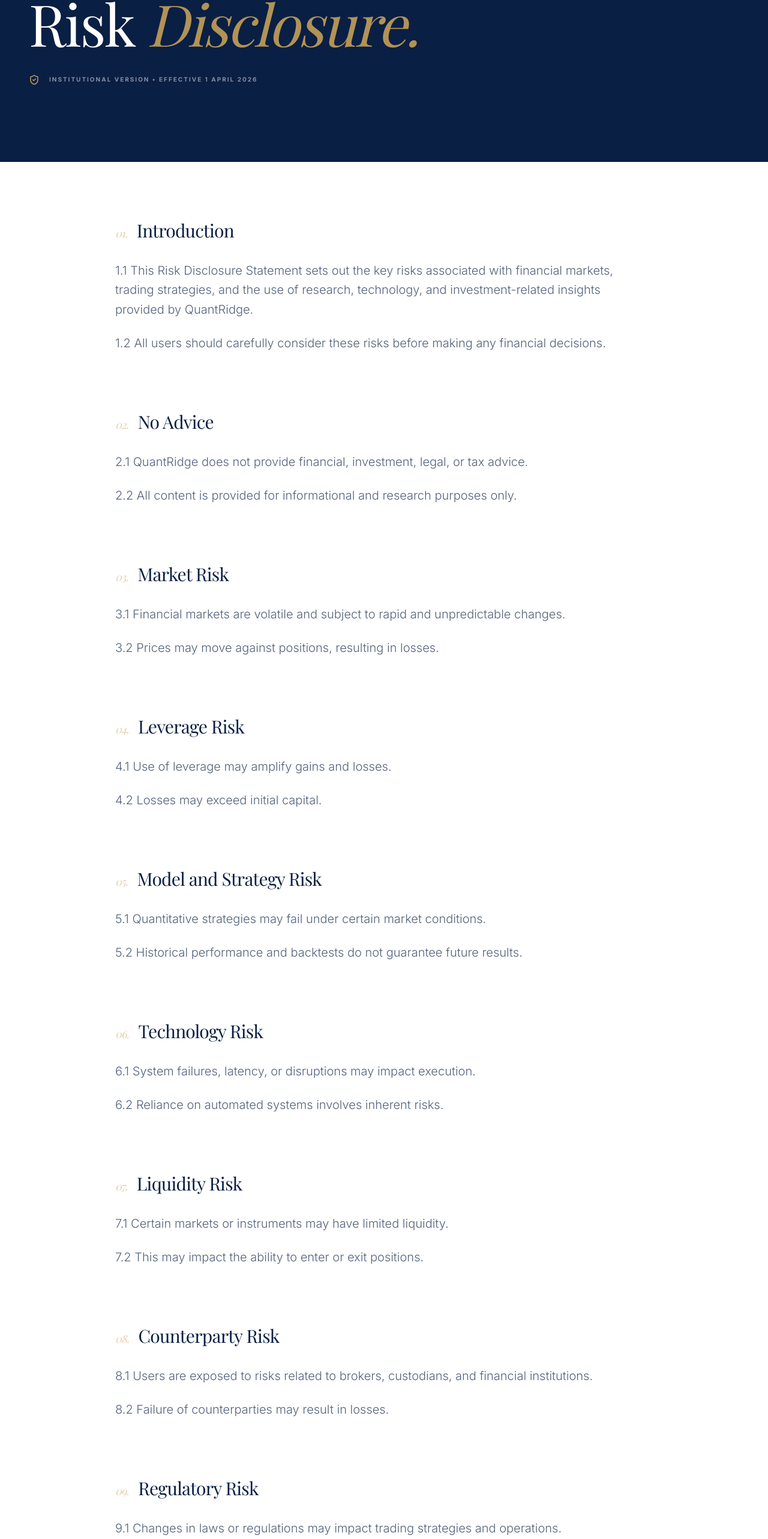
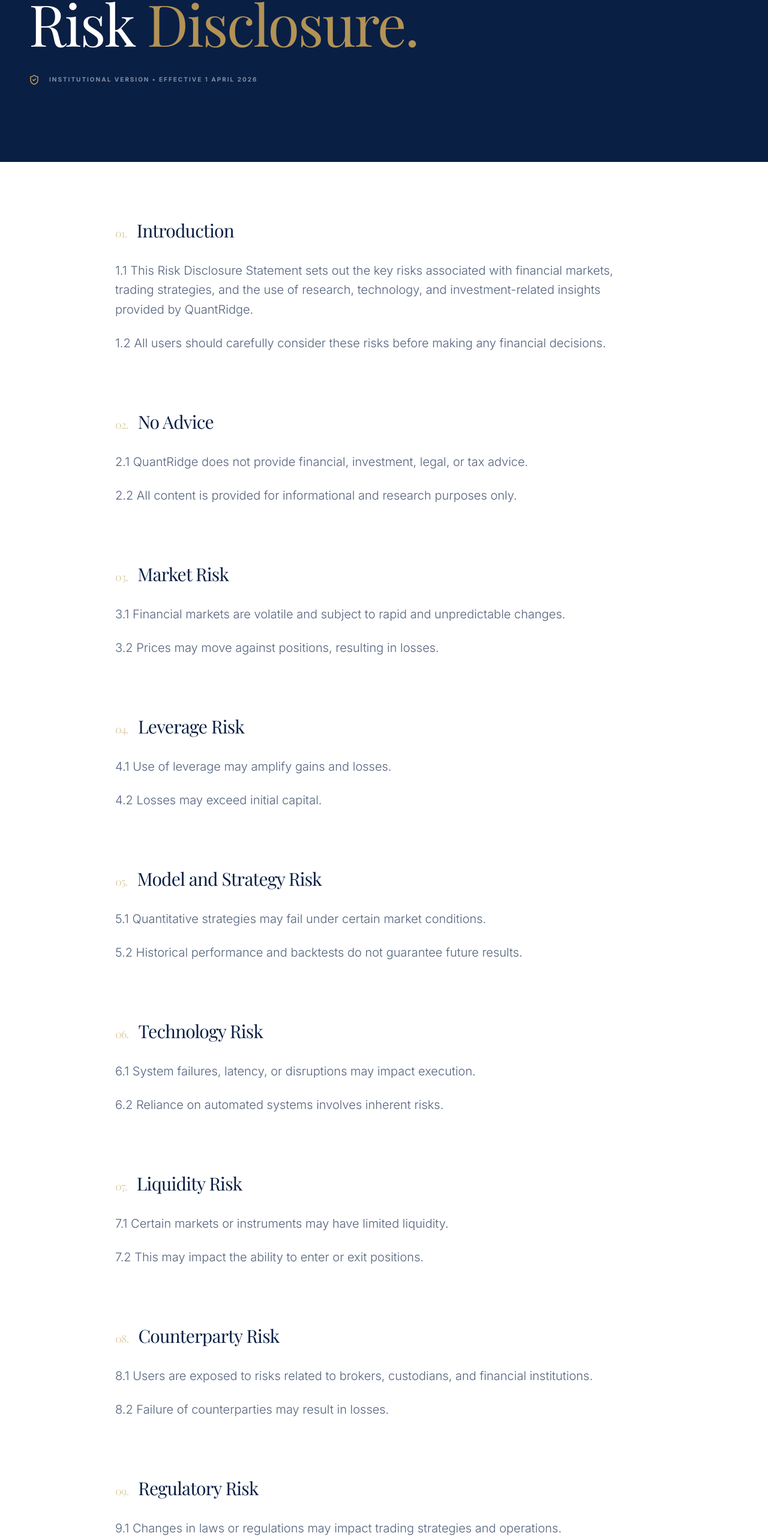
Before and after one commit to Zubi71/Quantridgesg, a Next.js app: page /risk-disclosure in a window 1280 px wide. Shown: the part 214-2780 px from the top of the page at 60% size. Built offline with nearby package versions, Linux system fonts and the light colour scheme; a web font is replaced by a local one.

Commit message:
Global Style Refinement: Remove all italics and update Legal Disclaimer branding

```diff
--- a/src/app/risk-disclosure/page.tsx
+++ b/src/app/risk-disclosure/page.tsx
@@ -23,7 +23,7 @@ const RiskDisclosure = () => {
               className="text-4xl sm:text-6xl md:text-7xl lg:text-8xl font-serif leading-[1.1] mb-8"
               style={{ fontFamily: "'Playfair Display', serif" }}
             >
-              Risk <span className="italic text-gold opacity-90">Disclosure.</span>
+              Risk <span className="text-gold opacity-90">Disclosure.</span>
             </motion.h1>
             <motion.div variants={fadeUpItem} className="flex items-center gap-4 text-white/50 uppercase tracking-[0.2em] text-[10px] font-bold">
               <ShieldCheck size={18} className="text-gold" />
@@ -40,7 +40,7 @@ const RiskDisclosure = () => {
 
             <motion.div initial={{ opacity: 0, y: 20 }} whileInView={{ opacity: 1, y: 0 }} viewport={reveal} transition={{ duration: 0.6, ease: easeOut }}>
               <h2 className="text-2xl sm:text-3xl font-serif text-navy mb-8 flex items-baseline gap-4">
-                <span className="text-gold text-lg italic opacity-50 font-serif">01.</span> Introduction
+                <span className="text-gold text-lg opacity-50 font-serif">01.</span> Introduction
               </h2>
               <div className="space-y-6 text-navy/70 text-lg sm:text-xl font-light leading-relaxed">
                 <p>1.1 This Risk Disclosure Statement sets out the key risks associated with financial markets, trading strategies, and the use of research, technology, and investment-related insights provided by QuantRidge.</p>
@@ -50,7 +50,7 @@ const RiskDisclosure = () => {
 
             <motion.div initial={{ opacity: 0, y: 20 }} whileInView={{ opacity: 1, y: 0 }} viewport={reveal} transition={{ duration: 0.6, ease: easeOut }}>
               <h2 className="text-2xl sm:text-3xl font-serif text-navy mb-8 flex items-baseline gap-4">
-                <span className="text-gold text-lg italic opacity-50 font-serif">02.</span> No Advice
+                <span className="text-gold text-lg opacity-50 font-serif">02.</span> No Advice
               </h2>
               <div className="space-y-6 text-navy/70 text-lg sm:text-xl font-light leading-relaxed">
                 <p>2.1 QuantRidge does not provide financial, investment, legal, or tax advice.</p>
@@ -60,7 +60,7 @@ const RiskDisclosure = () => {
 
             <motion.div initial={{ opacity: 0, y: 20 }} whileInView={{ opacity: 1, y: 0 }} viewport={reveal} transition={{ duration: 0.6, ease: easeOut }}>
               <h2 className="text-2xl sm:text-3xl font-serif text-navy mb-8 flex items-baseline gap-4">
-                <span className="text-gold text-lg italic opacity-50 font-serif">03.</span> Market Risk
+                <span className="text-gold text-lg opacity-50 font-serif">03.</span> Market Risk
               </h2>
               <div className="space-y-6 text-navy/70 text-lg sm:text-xl font-light leading-relaxed">
                 <p>3.1 Financial markets are volatile and subject to rapid and unpredictable changes.</p>
@@ -70,7 +70,7 @@ const RiskDisclosure = () => {
 
             <motion.div initial={{ opacity: 0, y: 20 }} whileInView={{ opacity: 1, y: 0 }} viewport={reveal} transition={{ duration: 0.6, ease: easeOut }}>
               <h2 className="text-2xl sm:text-3xl font-serif text-navy mb-8 flex items-baseline gap-4">
-                <span className="text-gold text-lg italic opacity-50 font-serif">04.</span> Leverage Risk
+                <span className="text-gold text-lg opacity-50 font-serif">04.</span> Leverage Risk
               </h2>
               <div className="space-y-6 text-navy/70 text-lg sm:text-xl font-light leading-relaxed">
                 <p>4.1 Use of leverage may amplify gains and losses.</p>
@@ -80,7 +80,7 @@ const RiskDisclosure = () => {
 
             <motion.div initial={{ opacity: 0, y: 20 }} whileInView={{ opacity: 1, y: 0 }} viewport={reveal} transition={{ duration: 0.6, ease: easeOut }}>
               <h2 className="text-2xl sm:text-3xl font-serif text-navy mb-8 flex items-baseline gap-4">
-                <span className="text-gold text-lg italic opacity-50 font-serif">05.</span> Model and Strategy Risk
+                <span className="text-gold text-lg opacity-50 font-serif">05.</span> Model and Strategy Risk
               </h2>
               <div className="space-y-6 text-navy/70 text-lg sm:text-xl font-light leading-relaxed">
                 <p>5.1 Quantitative strategies may fail under certain market conditions.</p>
@@ -90,7 +90,7 @@ const RiskDisclosure = () => {
 
             <motion.div initial={{ opacity: 0, y: 20 }} whileInView={{ opacity: 1, y: 0 }} viewport={reveal} transition={{ duration: 0.6, ease: easeOut }}>
               <h2 className="text-2xl sm:text-3xl font-serif text-navy mb-8 flex items-baseline gap-4">
-                <span className="text-gold text-lg italic opacity-50 font-serif">06.</span> Technology Risk
+                <span className="text-gold text-lg opacity-50 font-serif">06.</span> Technology Risk
               </h2>
               <div className="space-y-6 text-navy/70 text-lg sm:text-xl font-light leading-relaxed">
                 <p>6.1 System failures, latency, or disruptions may impact execution.</p>
@@ -100,7 +100,7 @@ const RiskDisclosure = () => {
 
             <motion.div initial={{ opacity: 0, y: 20 }} whileInView={{ opacity: 1, y: 0 }} viewport={reveal} transition={{ duration: 0.6, ease: easeOut }}>
               <h2 className="text-2xl sm:text-3xl font-serif text-navy mb-8 flex items-baseline gap-4">
-                <span className="text-gold text-lg italic opacity-50 font-serif">07.</span> Liquidity Risk
+                <span className="text-gold text-lg opacity-50 font-serif">07.</span> Liquidity Risk
               </h2>
               <div className="space-y-6 text-navy/70 text-lg sm:text-xl font-light leading-relaxed">
                 <p>7.1 Certain markets or instruments may have limited liquidity.</p>
@@ -110,7 +110,7 @@ const RiskDisclosure = () => {
 
             <motion.div initial={{ opacity: 0, y: 20 }} whileInView={{ opacity: 1, y: 0 }} viewport={reveal} transition={{ duration: 0.6, ease: easeOut }}>
               <h2 className="text-2xl sm:text-3xl font-serif text-navy mb-8 flex items-baseline gap-4">
-                <span className="text-gold text-lg italic opacity-50 font-serif">08.</span> Counterparty Risk
+                <span className="text-gold text-lg opacity-50 font-serif">08.</span> Counterparty Risk
               </h2>
               <div className="space-y-6 text-navy/70 text-lg sm:text-xl font-light leading-relaxed">
                 <p>8.1 Users are exposed to risks related to brokers, custodians, and financial institutions.</p>
@@ -120,7 +120,7 @@ const RiskDisclosure = () => {
 
             <motion.div initial={{ opacity: 0, y: 20 }} whileInView={{ opacity: 1, y: 0 }} viewport={reveal} transition={{ duration: 0.6, ease: easeOut }}>
               <h2 className="text-2xl sm:text-3xl font-serif text-navy mb-8 flex items-baseline gap-4">
-                <span className="text-gold text-lg italic opacity-50 font-serif">09.</span> Regulatory Risk
+                <span className="text-gold text-lg opacity-50 font-serif">09.</span> Regulatory Risk
               </h2>
               <div className="space-y-6 text-navy/70 text-lg sm:text-xl font-light leading-relaxed">
                 <p>9.1 Changes in laws or regulations may impact trading strategies and operations.</p>
@@ -129,7 +129,7 @@ const RiskDisclosure = () => {
 
             <motion.div initial={{ opacity: 0, y: 20 }} whileInView={{ opacity: 1, y: 0 }} viewport={reveal} transition={{ duration: 0.6, ease: easeOut }}>
               <h2 className="text-2xl sm:text-3xl font-serif text-navy mb-8 flex items-baseline gap-4">
-                <span className="text-gold text-lg italic opacity-50 font-serif">10.</span> Data and Information Risk
+                <span className="text-gold text-lg opacity-50 font-serif">10.</span> Data and Information Risk
               </h2>
               <div className="space-y-6 text-navy/70 text-lg sm:text-xl font-light leading-relaxed">
                 <p>10.1 Data used in analysis may be incomplete or inaccurate.</p>
@@ -139,7 +139,7 @@ const RiskDisclosure = () => {
 
             <motion.div initial={{ opacity: 0, y: 20 }} whileInView={{ opacity: 1, y: 0 }} viewport={reveal} transition={{ duration: 0.6, ease: easeOut }}>
               <h2 className="text-2xl sm:text-3xl font-serif text-navy mb-8 flex items-baseline gap-4">
-                <span className="text-gold text-lg italic opacity-50 font-serif">11.</span> No Guarantee of Returns
+                <span className="text-gold text-lg opacity-50 font-serif">11.</span> No Guarantee of Returns
               </h2>
               <div className="space-y-6 text-navy/70 text-lg sm:text-xl font-light leading-relaxed">
                 <p>11.1 There is no guarantee of profitability or performance.</p>
@@ -149,7 +149,7 @@ const RiskDisclosure = () => {
 
             <motion.div initial={{ opacity: 0, y: 20 }} whileInView={{ opacity: 1, y: 0 }} viewport={reveal} transition={{ duration: 0.6, ease: easeOut }}>
               <h2 className="text-2xl sm:text-3xl font-serif text-navy mb-8 flex items-baseline gap-4">
-                <span className="text-gold text-lg italic opacity-50 font-serif">12.</span> User Responsibility
+                <span className="text-gold text-lg opacity-50 font-serif">12.</span> User Responsibility
               </h2>
               <div className="space-y-6 text-navy/70 text-lg sm:text-xl font-light leading-relaxed">
                 <p>12.1 Users are solely responsible for their own decisions and outcomes.</p>
@@ -158,7 +158,7 @@ const RiskDisclosure = () => {
 
             <motion.div initial={{ opacity: 0, y: 20 }} whileInView={{ opacity: 1, y: 0 }} viewport={reveal} transition={{ duration: 0.6, ease: easeOut }}>
               <h2 className="text-2xl sm:text-3xl font-serif text-navy mb-8 flex items-baseline gap-4">
-                <span className="text-gold text-lg italic opacity-50 font-serif">13.</span> Limitation of Liability
+                <span className="text-gold text-lg opacity-50 font-serif">13.</span> Limitation of Liability
               </h2>
               <div className="space-y-6 text-navy/70 text-lg sm:text-xl font-light leading-relaxed">
                 <p>13.1 QuantRidge shall not be liable for any losses arising from reliance on its content or systems.</p>
@@ -167,7 +167,7 @@ const RiskDisclosure = () => {
 
             <motion.div initial={{ opacity: 0, y: 20 }} whileInView={{ opacity: 1, y: 0 }} viewport={reveal} transition={{ duration: 0.6, ease: easeOut }}>
               <h2 className="text-2xl sm:text-3xl font-serif text-navy mb-8 flex items-baseline gap-4">
-                <span className="text-gold text-lg italic opacity-50 font-serif">14.</span> Acknowledgement
+                <span className="text-gold text-lg opacity-50 font-serif">14.</span> Acknowledgement
               </h2>
               <div className="space-y-6 text-navy/70 text-lg sm:text-xl font-light leading-relaxed">
                 <p>14.1 By using QuantRidge platforms, users acknowledge and accept these risks.</p>
--- a/src/components/sections/CTA.tsx
+++ b/src/components/sections/CTA.tsx
@@ -8,7 +8,7 @@ const CTA = () => (
       <motion.div initial="hidden" whileInView="visible" viewport={reveal} variants={staggerContainer(0.11, 0.05)}>
         <motion.h2 variants={fadeUpItem} className="text-3xl sm:text-4xl md:text-5xl lg:text-6xl font-serif text-white mb-6 md:mb-8 leading-tight">
           Ready to explore the <br className="hidden sm:block" />
-          <span className="text-gold italic">next frontier?</span>
+          <span className="text-gold">next frontier?</span>
         </motion.h2>
         <motion.p variants={fadeUpItem} className="text-white/60 text-base sm:text-lg mb-10 md:mb-12 max-w-2xl mx-auto font-light">
           Connect with our institutional relations team to learn more about our investment strategies and partnership opportunities.
--- a/src/components/sections/Hero.tsx
+++ b/src/components/sections/Hero.tsx
@@ -48,9 +48,9 @@ const Hero = () => (
             <span className="leading-snug">Institutional Grade Quantitative Trading</span>
           </motion.div>
           <motion.h1 variants={fadeUpItem} className="text-[2rem] min-[400px]:text-4xl sm:text-5xl md:text-6xl lg:text-7xl xl:text-8xl font-serif text-navy leading-[1.08] sm:leading-[1.05] mb-6 sm:mb-8 tracking-tighter max-lg:overflow-x-auto lg:overflow-visible lg:text-balance">
-            <span className="block whitespace-nowrap lg:hidden">Precision in <span className="italic text-gold">Complexity.</span></span>
+            <span className="block whitespace-nowrap lg:hidden">Precision in <span className="text-gold">Complexity.</span></span>
             <span className="hidden lg:block">Precision in</span>
-            <span className="hidden lg:block italic text-gold">Complexity.</span>
+            <span className="hidden lg:block text-gold">Complexity.</span>
           </motion.h1>
         </motion.div>
         <div className="block w-full max-lg:mb-8 lg:hidden"><HeroChartCard className="mt-1 sm:mt-2" /></div>
--- a/src/components/sections/PerformancePhilosophy.tsx
+++ b/src/components/sections/PerformancePhilosophy.tsx
@@ -8,7 +8,7 @@ const PerformancePhilosophy = () => (
       <motion.div initial="hidden" whileInView="visible" viewport={reveal} variants={staggerContainer(0.12, 0)}>
         <motion.p variants={fadeUpItem} className="text-gold font-bold text-xs uppercase tracking-[0.3em] mb-4">Philosophy</motion.p>
         <motion.h2 variants={fadeUpItem} className="text-center font-serif text-navy mb-6 md:mb-8 px-1 text-xl sm:text-4xl md:text-5xl">Performance Philosophy</motion.h2>
-        <motion.p variants={fadeUpItem} className="text-base sm:text-lg md:text-xl text-navy/70 leading-relaxed mb-10 md:mb-12 font-serif italic max-w-3xl mx-auto">
+        <motion.p variants={fadeUpItem} className="text-base sm:text-lg md:text-xl text-navy/70 leading-relaxed mb-10 md:mb-12 font-serif max-w-3xl mx-auto">
           "We do not seek to predict the future; we seek to understand the probabilities of the present. Sustainable performance is the result of disciplined process, not lucky guesses."
         </motion.p>
       </motion.div>
--- a/src/components/sections/StrategyOverview.tsx
+++ b/src/components/sections/StrategyOverview.tsx
@@ -32,7 +32,7 @@ const StrategyOverview = () => (
           <ParallaxImage src="/approach-visual.png" alt="Strategy and growth visualization" className="w-full aspect-[4/3] max-h-[260px] min-[480px]:max-h-[300px] sm:max-h-[360px] md:max-h-none sm:aspect-auto object-cover object-center" />
         </motion.div>
         <motion.div initial={{ opacity: 0, y: 20, scale: 0.96 }} whileInView={{ opacity: 1, y: 0, scale: 1 }} viewport={reveal} transition={{ delay: 0.15, duration: 0.55, ease: easeOut }} className="mt-6 sm:mt-8 lg:absolute lg:-bottom-8 xl:-bottom-10 lg:-left-6 xl:-left-10 bg-navy p-6 sm:p-8 text-white max-w-full lg:max-w-xs shadow-lg">
-          <p className="text-gold font-serif text-base sm:text-lg italic leading-relaxed">"Alpha is found in the patterns others ignore."</p>
+          <p className="text-gold font-serif text-base sm:text-lg leading-relaxed">"Alpha is found in the patterns others ignore."</p>
         </motion.div>
       </div>
     </div>
--- a/src/components/sections/WhoWeWorkWith.tsx
+++ b/src/components/sections/WhoWeWorkWith.tsx
@@ -18,7 +18,7 @@ const WhoWeWorkWith = () => (
       </div>
     </motion.div>
     <motion.div className="mt-8 md:mt-12 max-w-3xl mx-auto text-center px-4" initial={{ opacity: 0, y: 16 }} whileInView={{ opacity: 1, y: 0 }} viewport={reveal} transition={{ delay: 0.1, duration: 0.55, ease: easeOut }}>
-      <p className="text-navy/60 leading-relaxed italic text-sm sm:text-base">
+      <p className="text-navy/60 leading-relaxed text-sm sm:text-base">
         "QuantRidge Capital partners with sophisticated institutional investors who share our long-term vision and commitment to systematic excellence."
       </p>
     </motion.div>
```
Also changed, not shown: package.json (+8 -8 lines), src/app/terms-of-use/page.tsx (+13 -13 lines), src/components/LegalModal.tsx (+4 -4 lines), 1 other file (tests, documents, lock files or other folders).
